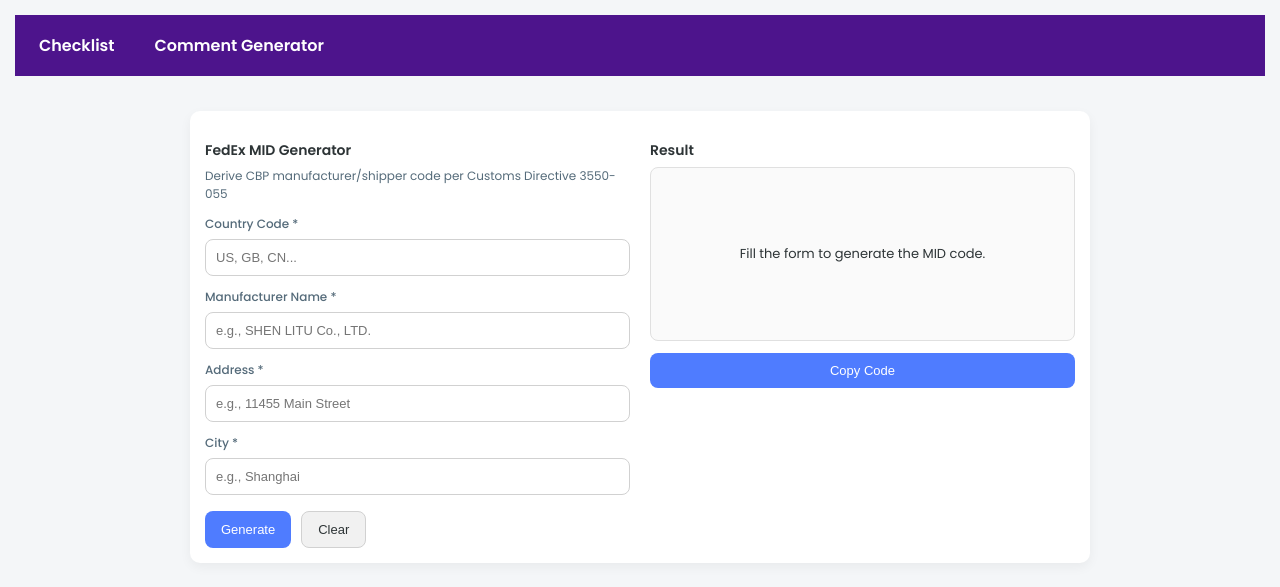
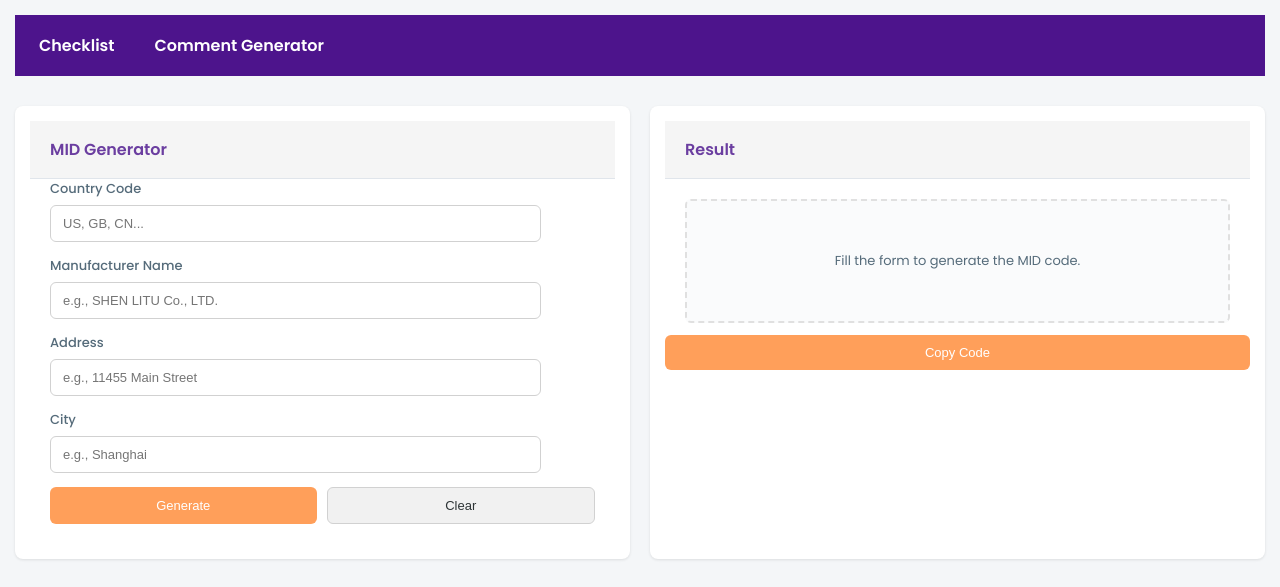
Before and after one commit to AadityaThantharate/7501-Comment-gen, a plain HTML site: page html/fedex.html in a window 1280 px wide. Drawn offline with Linux system fonts and the light colour scheme.

Commit message:
Refactor HTML structure and CSS styles for improved layout and design consistency

```diff
--- a/css/fedex.css
+++ b/css/fedex.css
@@ -1,102 +1,149 @@
 /* FedEx MID Generator Styling */
 
-.cards {
-  display: flex;
-  flex-direction: column;
-  gap: 15px;
+.mid-container {
+  max-width: 900px;
+  margin: 0 auto;
+  padding: 20px;
 }
 
-.input-group {
+.layout {
+  display: grid;
+  grid-template-columns: 1fr 1fr;
+  gap: 20px;
+}
+
+.card {
+  background: white;
+  border-radius: 8px;
+  box-shadow: 0 1px 3px rgba(0, 0, 0, 0.1);
+  overflow: hidden;
+}
+
+.card-header {
+  background: #f5f5f5;
+  padding: 16px 20px;
+  border-bottom: 1px solid #e0e5eb;
+}
+
+.card-header h3 {
+  margin: 0;
+  font-size: 16px;
+  font-weight: 600;
+  color: #6b3ea0;
+}
+
+.card > .form-group:first-of-type {
+  padding: 20px 20px 0 20px;
+}
+
+.card > .button-group {
+  padding: 0 20px 20px 20px;
+}
+
+.card > div:not(.card-header):not(.button-group) {
+  padding: 0 20px;
+}
+
+.form-group {
   display: flex;
   flex-direction: column;
   gap: 6px;
-  margin-bottom: 12px;
+  margin-bottom: 14px;
+  padding: 0 20px;
 }
 
-.input-group label {
-  font-size: 12px;
+.form-group:first-of-type {
+  padding-top: 20px;
+}
+
+.form-group label {
+  font-size: 13px;
   font-weight: 500;
   color: #556b7a;
+  text-transform: capitalize;
 }
 
-.input-group input {
-  padding: 10px;
+.form-group input {
+  padding: 10px 12px;
   font-size: 13px;
-  border-radius: 8px;
+  border-radius: 6px;
   border: 1px solid #d1d1d1;
   outline: none;
-  width: 100%;
+  transition: all 0.2s ease;
   box-sizing: border-box;
 }
 
-.input-group input:focus {
-  border-color: #4f7cff;
-  box-shadow: 0 0 0 2px rgba(79, 124, 255, 0.15);
+.form-group input:focus {
+  border-color: #ff9f5a;
+  box-shadow: 0 0 0 3px rgba(255, 159, 90, 0.1);
 }
 
 .result-box {
-  min-height: 140px;
-  padding: 16px;
-  border: 1px solid #e0e0e0;
-  border-radius: 8px;
-  background: #fafafa;
+  min-height: 120px;
+  padding: 20px;
+  border: 2px dashed #e0e0e0;
+  border-radius: 6px;
+  background: #fafbfc;
   display: flex;
   align-items: center;
   justify-content: center;
   text-align: center;
-  color: #2d3436;
+  color: #556b7a;
   font-size: 13px;
+  margin: 20px 20px 0 20px;
 }
 
-.result-box .mid-compact {
-  font-weight: 700;
-  font-size: 18px;
-  margin-bottom: 8px;
-  color: #4f7cff;
+.result-box.filled {
+  border-style: solid;
+  border-color: #ff9f5a;
+  background: #fff8f4;
 }
 
-.result-box .mid-spaced {
-  font-size: 13px;
-  color: #556b7a;
-  margin-bottom: 8px;
+.result-box .mid-code {
+  font-weight: 700;
+  font-size: 24px;
+  color: #ff9f5a;
   letter-spacing: 2px;
-}
-
-.result-box .mid-parts {
-  font-size: 11px;
-  color: #999;
-  margin-top: 8px;
+  margin: 0;
 }
 
 .button-group {
   display: flex;
   gap: 10px;
   flex-wrap: wrap;
+  margin-top: 12px;
 }
 
-button.proceed {
+.btn {
   padding: 10px 16px;
   font-size: 13px;
-  background: #4f7cff;
-  color: white;
   border: none;
-  border-radius: 8px;
+  border-radius: 6px;
   cursor: pointer;
   font-weight: 500;
+  transition: all 0.2s ease;
+  flex: 1;
+  min-width: 120px;
 }
 
-button.proceed:hover {
-  background: #3d66d0;
+.btn-primary {
+  background: #ff9f5a;
+  color: white;
 }
 
-button.clear-btn {
-  padding: 10px 16px;
-  font-size: 13px;
+.btn-primary:hover {
+  background: #ff8c3a;
+  box-shadow: 0 2px 8px rgba(255, 159, 90, 0.2);
+}
+
+.btn-secondary {
   background: #f1f1f1;
   color: #2d3436;
   border: 1px solid #d1d1d1;
-  border-radius: 8px;
-  cursor: pointer;
+}
+
+.btn-secondary:hover {
+  background: #e8e8e8;
 }
 
 button.clear-btn:hover {
--- a/html/fedex.html
+++ b/html/fedex.html
@@ -13,48 +13,43 @@
       <a class="tab" href="../index.html">Comment Generator</a>
     </nav>
 
-    <section class="cards" style="max-width:900px; margin:0 auto; padding:20px">
+    <div class="layout">
       <div class="card">
-        <div style="display:grid; grid-template-columns:1fr 1fr; gap:20px">
-          <!-- Input Section -->
-          <div>
-            <h3>FedEx MID Generator</h3>
-            <div style="font-size:12px; color:#556b7a; margin-bottom:12px">Derive CBP manufacturer/shipper code per Customs Directive 3550-055</div>
-            <div class="input-group">
-              <label>Country Code *</label>
-              <input id="country" placeholder="US, GB, CN..." maxlength="2" />
+        <div class="card-header">
+          <h3>MID Generator</h3>
         </div>
-            <div class="input-group">
-              <label>Manufacturer Name *</label>
-              <input id="manufacturer" placeholder="e.g., SHEN LITU Co., LTD." />
+        <div class="form-group">
+          <label>Country Code</label>
+          <input id="country" type="text" placeholder="US, GB, CN..." maxlength="2" />
         </div>
-            <div class="input-group">
-              <label>Address *</label>
-              <input id="address" placeholder="e.g., 11455 Main Street" />
+        <div class="form-group">
+          <label>Manufacturer Name</label>
+          <input id="manufacturer" type="text" placeholder="e.g., SHEN LITU Co., LTD." />
         </div>
-            <div class="input-group">
-              <label>City *</label>
-              <input id="city" placeholder="e.g., Shanghai" />
+        <div class="form-group">
+          <label>Address</label>
+          <input id="address" type="text" placeholder="e.g., 11455 Main Street" />
         </div>
-            <div class="button-group" style="margin-top:16px">
-              <button id="generate" class="proceed">Generate</button>
-              <button id="clearBtn" class="clear-btn">Clear</button>
+        <div class="form-group">
+          <label>City</label>
+          <input id="city" type="text" placeholder="e.g., Shanghai" />
+        </div>
+        <div class="button-group">
+          <button id="generate" class="btn btn-primary">Generate</button>
+          <button id="clearBtn" class="btn btn-secondary">Clear</button>
         </div>
       </div>
 
-          <!-- Result Section -->
-          <div>
+      <div class="card">
+        <div class="card-header">
           <h3>Result</h3>
+        </div>
         <div id="resultBox" class="result-box">
           Fill the form to generate the MID code.
         </div>
-            <div style="margin-top:12px">
-              <button id="copyBtn" class="copy-btn">Copy Code</button>
+        <button id="copyBtn" class="btn btn-primary" style="width: 100%; margin-top: 12px;">Copy Code</button>
       </div>
     </div>
-        </div>
-      </div>
-    </section>
 
     <script src="../js/fedex.js"></script>
   </body>
```
Lines whose indentation alone changed are shown as unchanged.
